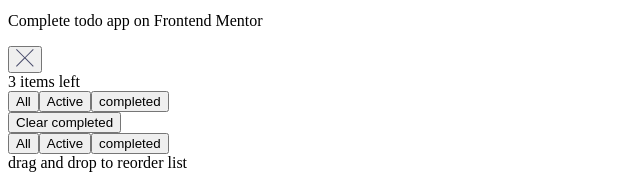
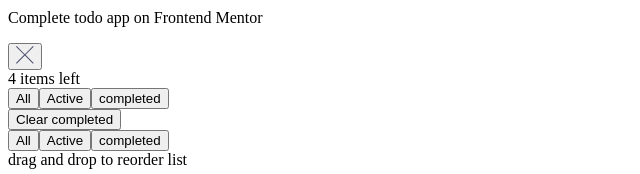
Before and after one commit to HectorBrunia/CurosReact, a React (Vite) app in the folder react-todo/: page / in a window 1280 px wide. Shown: the part 544-718 px from the top of the page, without its empty margins (0-640 px from the left). Built offline with nearby package versions, Linux system fonts and the light colour scheme; the HTML template or start-up script is replaced by a standard one.

Commit message:
creacion de carpeta

```diff
--- a/react-todo/src/App.jsx
+++ b/react-todo/src/App.jsx
@@ -20,7 +20,7 @@ const initialTodos = JSON.parse(localStorage.getItem("toDo")) || [
     },
     { id: 2, title: "Go to the gym", completed: false },
     { id: 3, title: "10 minutos meditation", completed: false },
-    { id: 4, title: "Pick up groceries", completed: true },
+    { id: 4, title: "Pick up groceries", completed: false },
     { id: 5, title: "Complete todo app on Frontend Mentor", completed: false },
 ];
 
```
Also changed, not shown: 1 other file (tests, documents, lock files or other folders).
